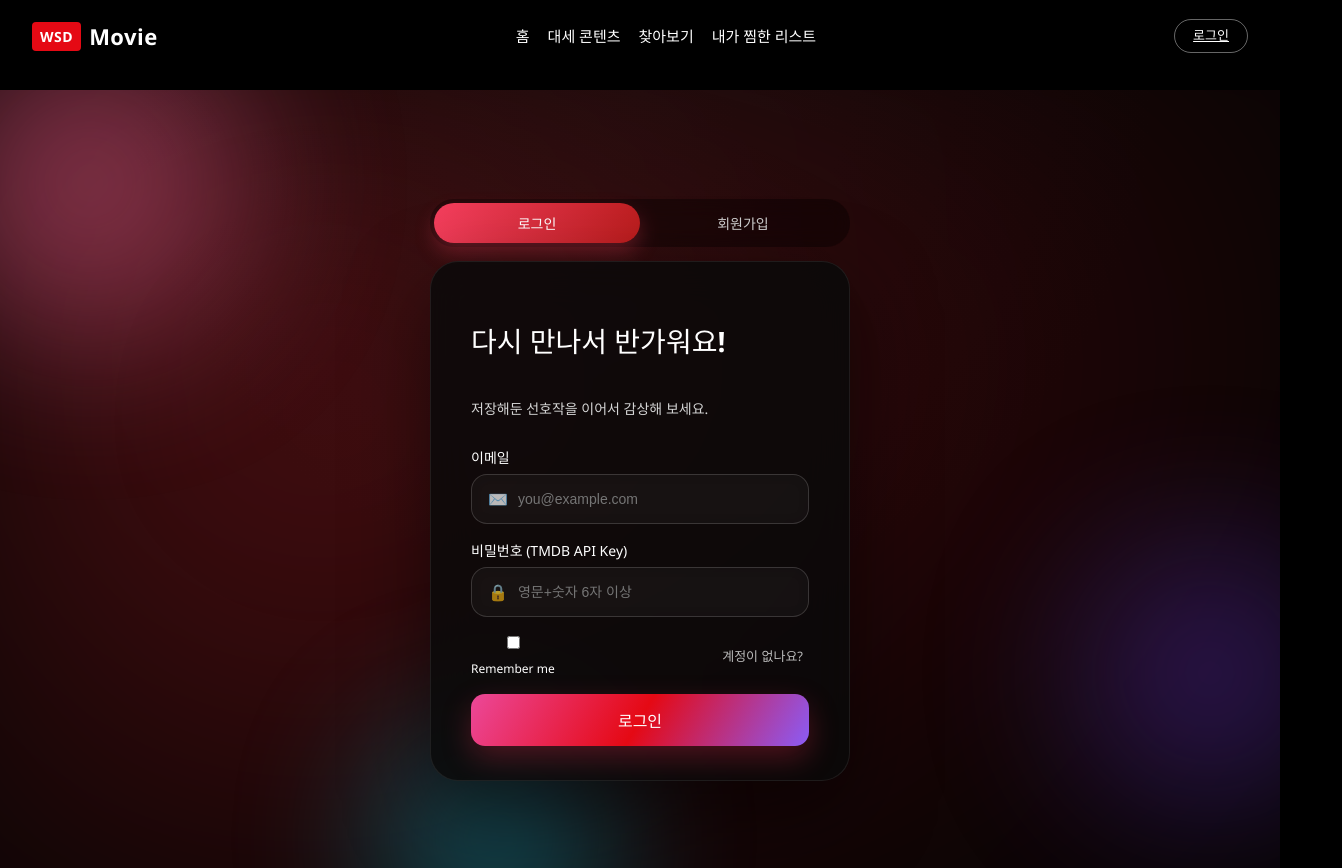
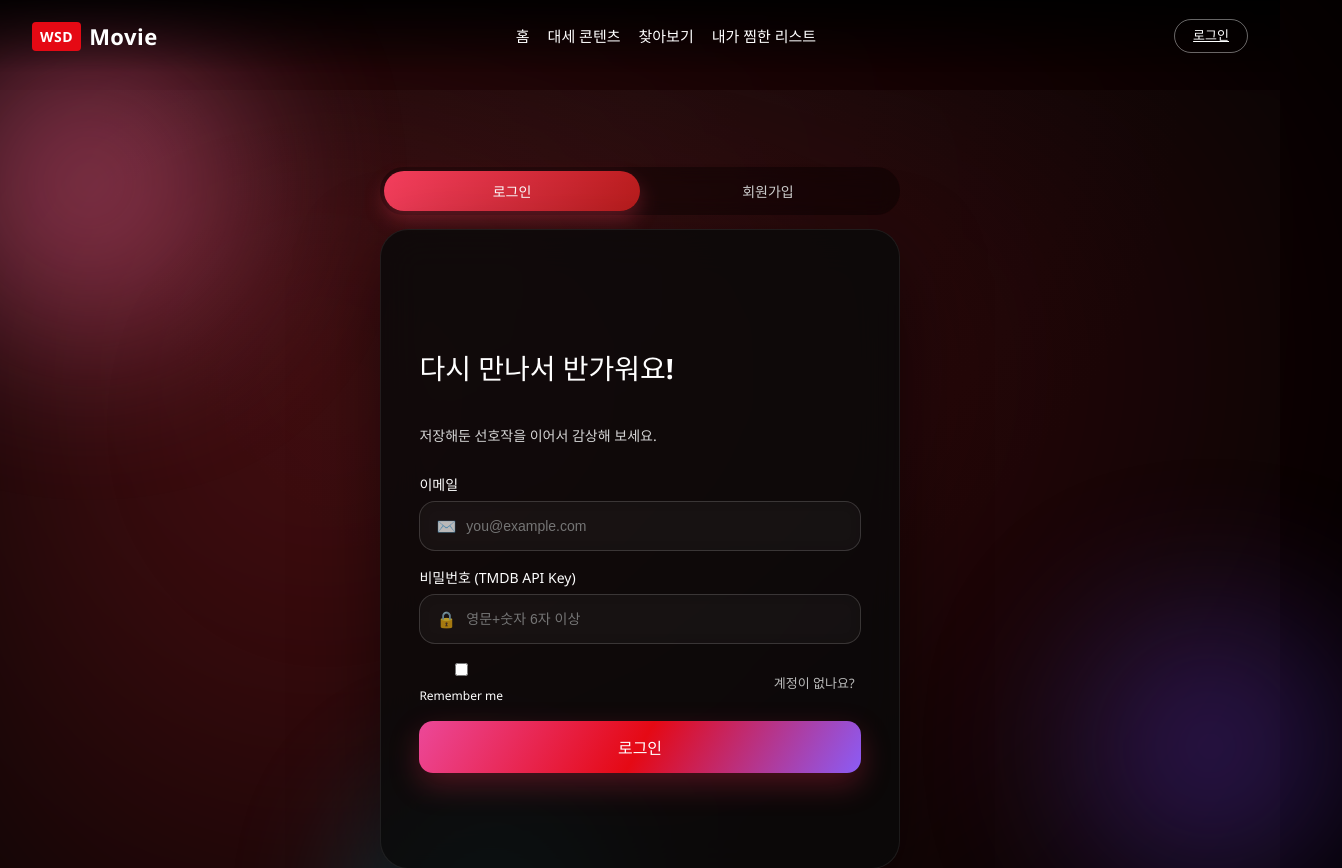
Before and after one commit to ansangah/BP_Netflix, a Vue app: page /signin in a window 1280 px wide. Shown: the top 868 px of the page, 1342 px wide, since content can reach past the window. Built offline with nearby package versions, Linux system fonts and the light colour scheme; no server answers.

Commit message:
회원가입 잘리는거 수정

```diff
--- a/src/views/SignInView.vue
+++ b/src/views/SignInView.vue
@@ -205,9 +205,9 @@ async function handleRegister() {
   display: flex;
   align-items: center;
   justify-content: center;
-  padding: 80px 24px;
+  padding: clamp(40px, 6vw, 80px) clamp(24px, 4vw, 48px);
   position: relative;
-  overflow: hidden;
+  overflow: visible;
   color: #fff;
   background: radial-gradient(circle at top, #0a0a0a, #050505 50%);
 }
@@ -265,7 +265,9 @@ async function handleRegister() {
 }
 
 .flip-wrapper {
-  width: min(420px, 100%);
+  width: min(520px, 90vw);
+  max-width: 560px;
+  min-height: min(760px, 90vh);
   perspective: 1600px;
   position: relative;
   z-index: 1;
@@ -302,7 +304,7 @@ async function handleRegister() {
 
 .flip-card {
   width: 100%;
-  min-height: 520px;
+  min-height: 640px;
   position: relative;
   transform-style: preserve-3d;
   transition: transform 0.8s ease;
@@ -320,13 +322,13 @@ async function handleRegister() {
   border: 1px solid rgba(255, 255, 255, 0.08);
   box-shadow: 0 30px 80px rgba(0, 0, 0, 0.5);
   backdrop-filter: blur(20px);
-  padding: 40px;
+  padding: clamp(32px, 3vw, 48px);
   display: flex;
   flex-direction: column;
   justify-content: center;
   transform-style: preserve-3d;
   backface-visibility: hidden;
-  min-height: 500px;
+  min-height: 620px;
   overflow: hidden;
 }
 
```
